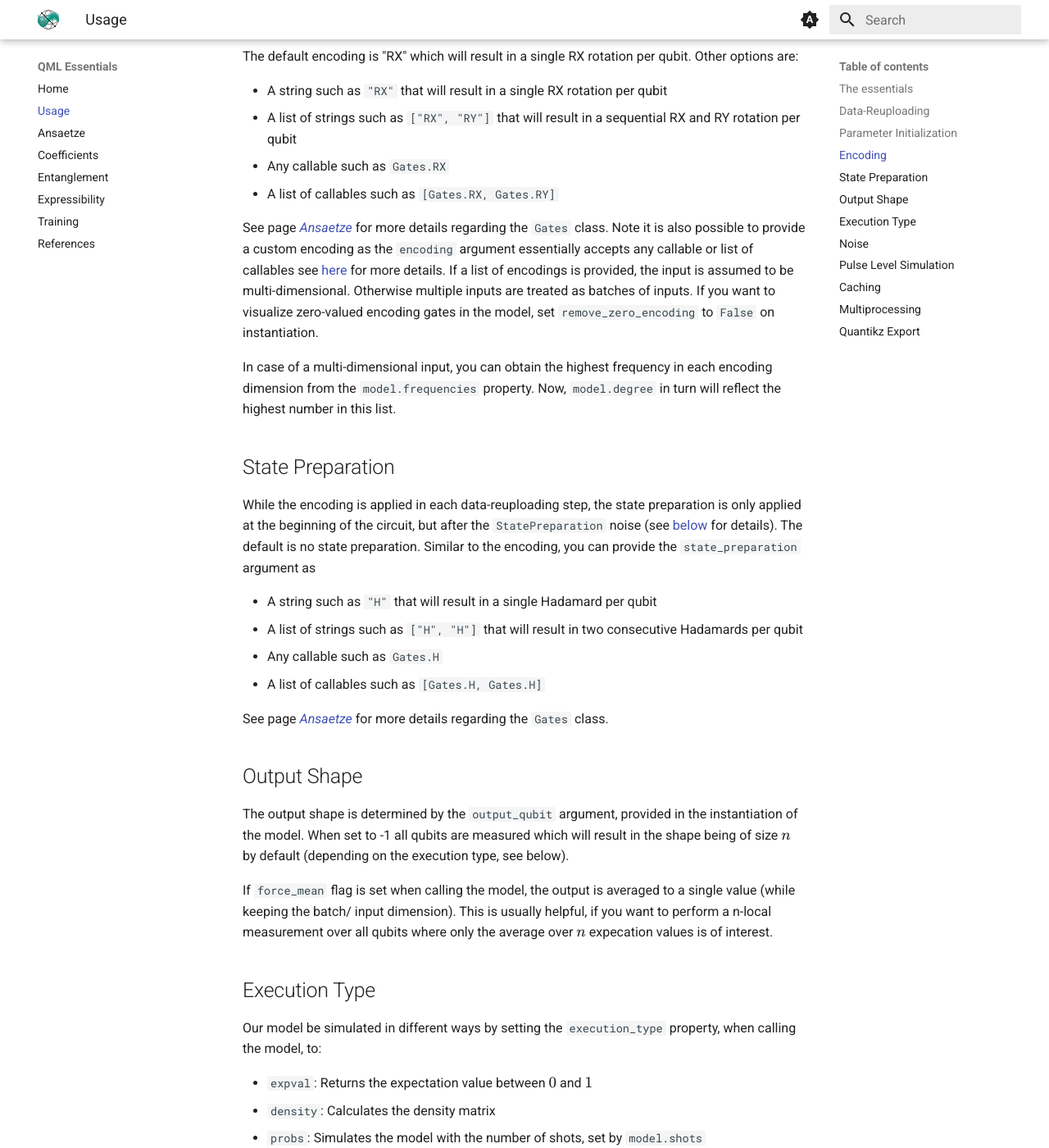
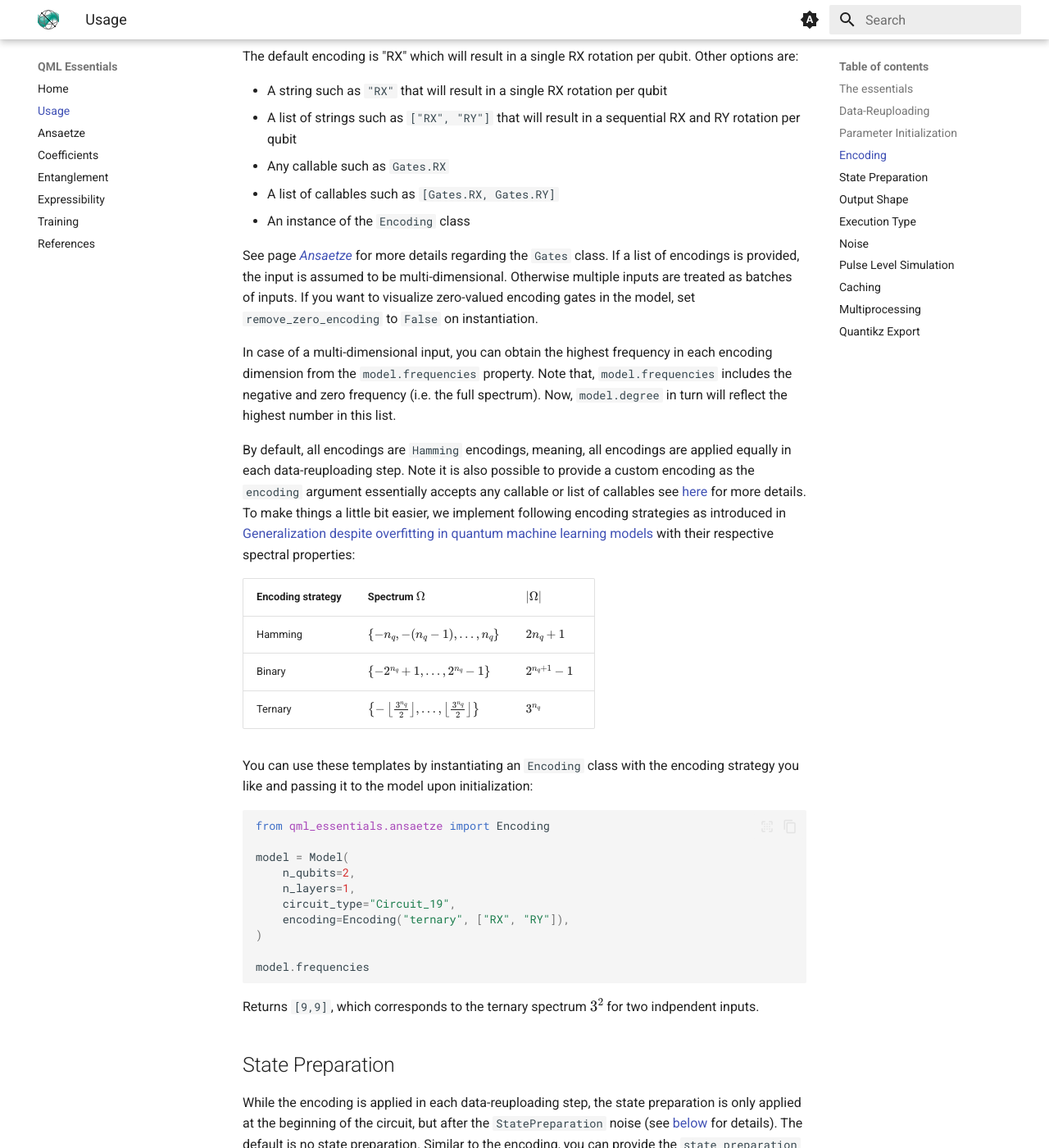
Before and after one commit to cirKITers/qml-essentials, an MkDocs documentation site: the page built from docs/usage.md, in a window 1280 px wide and 1400 px high, scrolled down 2758 px. Shown: the whole window at 82% size. Built offline with MkDocs 1.6.1 and Material for MkDocs 9.7.7, drawn with Linux system fonts in a browser that asks for light colours; emoji names are drawn with the system emoji font; some of the changed text lies outside the part shown.

Commit message:
example and docs
Signed-off-by: Melvin Strobl <lc3267@kit.edu>

````diff
--- a/docs/usage.md
+++ b/docs/usage.md
@@ -100,15 +100,44 @@ Other options are:
 - A list of strings such as `["RX", "RY"]` that will result in a sequential RX and RY rotation per qubit
 - Any callable such as `Gates.RX`
 - A list of callables such as `[Gates.RX, Gates.RY]`
+- An instance of the `Encoding` class
 
 See page [*Ansaetze*](ansaetze.md) for more details regarding the `Gates` class.
-Note it is also possible to provide a custom encoding as the `encoding` argument essentially accepts any callable or list of callables see [here](ansaetze.md#custom-encoding) for more details.
 If a list of encodings is provided, the input is assumed to be multi-dimensional.
 Otherwise multiple inputs are treated as batches of inputs.
 If you want to visualize zero-valued encoding gates in the model, set `remove_zero_encoding` to `False` on instantiation.
 
 In case of a multi-dimensional input, you can obtain the highest frequency in each encoding dimension from the `model.frequencies` property.
+Note that, `model.frequencies` includes the negative and zero frequency (i.e. the full spectrum).
 Now, `model.degree` in turn will reflect the highest number in this list.
+
+By default, all encodings are `Hamming` encodings, meaning, all encodings are applied equally in each data-reuploading step.
+Note it is also possible to provide a custom encoding as the `encoding` argument essentially accepts any callable or list of callables see [here](ansaetze.md#custom-encoding) for more details.
+To make things a little bit easier, we implement following encoding strategies as introduced in [Generalization despite overfitting in quantum machine learning models](https://doi.org/10.22331/q-2023-12-20-1210) with their respective spectral properties:
+
+| Encoding strategy | Spectrum $\Omega$                                                                                                  | $\vert\Omega\vert$ |
+| ----------------- | ------------------------------------------------------------------------------------------------------------------ | ------------------ |
+| Hamming           | $\{-n_{q},-(n_{q}-1),\ldots,n_{q}\}$                                                                               | $2 n_{q}+1$        |
+| Binary            | $\{-2^{n_{q}}+1,\ldots,2^{n_{q}}-1\}$                                                                              | $2^{n_{q}+1}- 1$   |
+| Ternary           | $\left\{-\left\lfloor\frac{3^{n_{q}}}{2}\right\rfloor,\ldots,\left\lfloor\frac{3^{n_{q}}}{2}\right\rfloor\right\}$ | $3^{n_{q}}$        |
+
+You can use these templates by instantiating an `Encoding` class with the encoding strategy you like and passing it to the model upon initialization:
+
+```python
+from qml_essentials.ansaetze import Encoding
+
+model = Model(
+    n_qubits=2,
+    n_layers=1,
+    circuit_type="Circuit_19",
+    encoding=Encoding("ternary", ["RX", "RY"]),
+)
+
+model.frequencies
+```
+
+Returns `[9,9]`, which corresponds to the ternary spectrum $3^{2}$ for two indpendent inputs.
+
 
 ## State Preparation
 
````
Also changed, not shown: docs/usage.ipynb.
